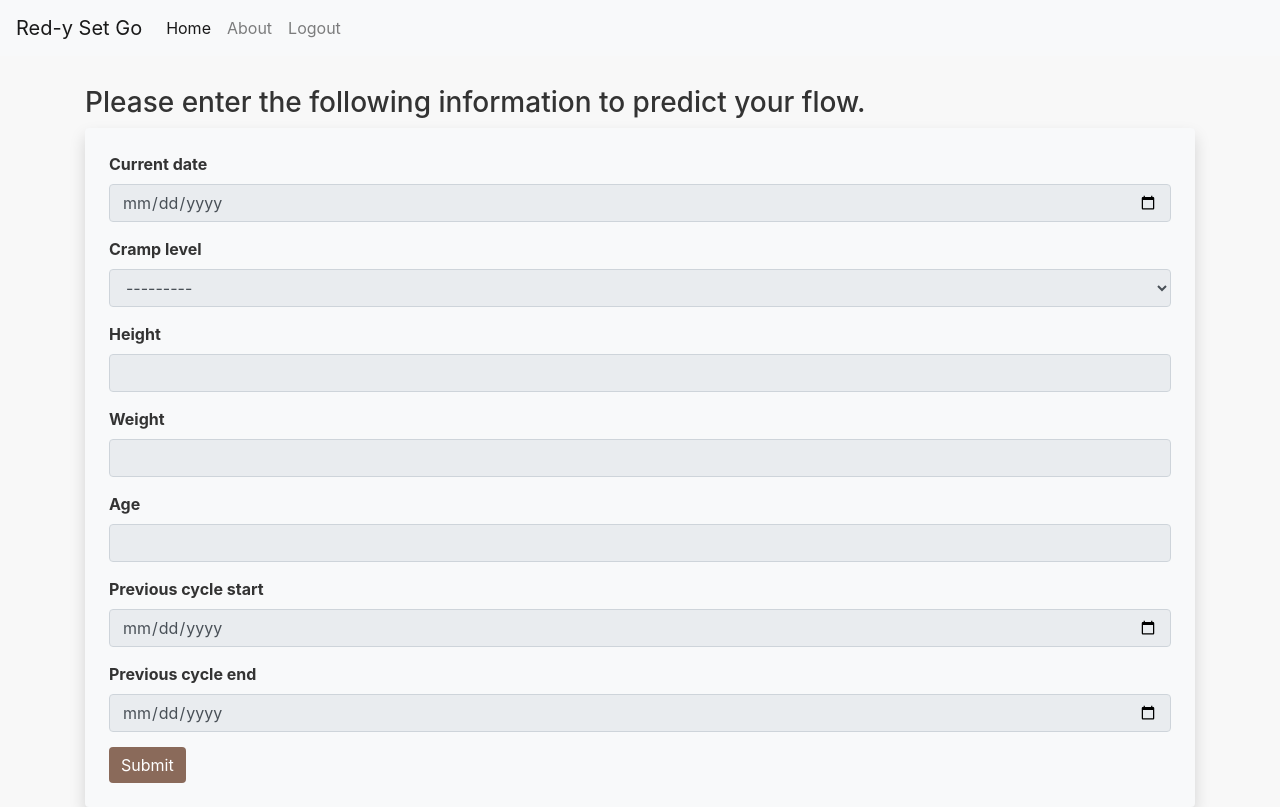
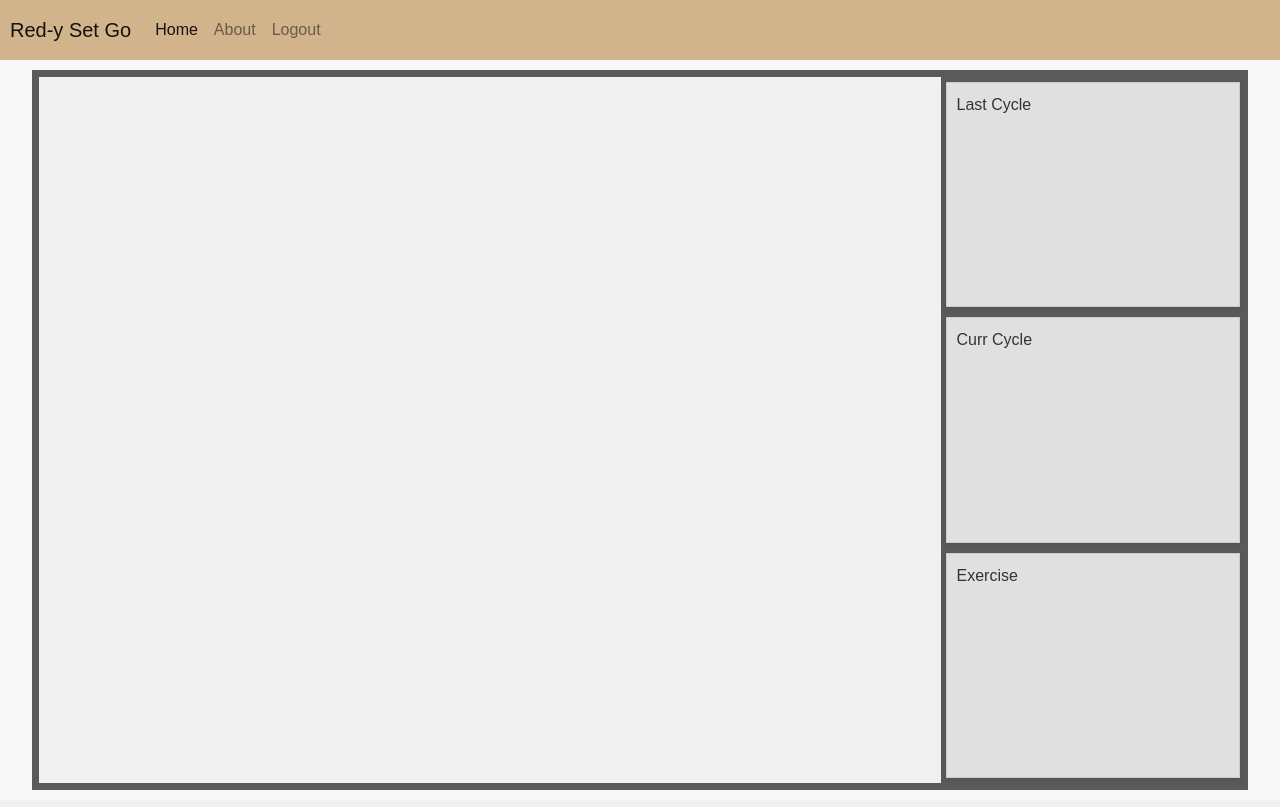
Before and after one commit to advitagelli/Red-y-Set-Go, a Django app: page / in a window 1280 px wide. Run offline with Django 4.2, Linux system fonts and the light colour scheme; the visitor is signed in with stand-in values (Sample User, id 1); some libraries are stand-ins or nearby versions.

Commit message:
home design

```diff
--- a/home/templates/base.html
+++ b/home/templates/base.html
@@ -10,13 +10,69 @@
     </title>
     <link rel="stylesheet" href="https://stackpath.bootstrapcdn.com/bootstrap/4.3.1/css/bootstrap.min.css"  rel="stylesheet" />
     <style>
-      body {
-        background-color: #f8f8f8; /* Light gray background */
-        color: #333; /* Dark text color */
+
+    * {
+      box-sizing: border-box;
+      margin: 0;
+      padding: 0;
     }
 
-    .container {
-        margin-top: 30px;
+    body {
+        display: flex;
+        flex-direction: column; /* Stack children vertically */
+        height: 100vh; /* Full height of the viewport */
+        width: 100vw;
+        margin: 0;
+        padding: 0;
+        font-family: Arial, sans-serif;
+        background-color: #f8f8f8; /* Light gray background */
+        {% comment %} background-color: red; /* Light gray background */ {% endcomment %}
+        color: #333; /* Dark text color */
+        justify-content: left;
+    }
+
+    .navbar {
+        background-color: #D2B48C;
+        color: white;
+        padding: 10px;
+        text-align: center;
+    }
+
+    .up_cont {
+      display: grid;
+      grid-template-columns: 75% 24.5%;
+      width: 95%;
+      height: 90%;
+      background-color: #5A5A5A;
+      padding: 7px;
+      margin: auto;
+    }
+
+    .left {
+      flex: 3;
+      background-color: #f0f0f0;
+      padding: 10px;
+    }
+
+    .right {
+        flex: 1; /* 25% of the width */
+        display: flex;
+        flex-direction: column;
+    }
+
+    .right > div {
+        flex: 1; /* Each section takes equal height */
+        padding: 10px;
+        width: 100%;
+        height: 33%;
+        box-shadow: 0 2px 5px rgba(0, 0, 0, 0.1);
+        border: 1px solid #ccc;
+        margin: 5px; /* Space between sections */
+        background-color: #e0e0e0; /* Default background for each section */
+    }
+
+    h1, h2 {
+        margin: 0 0 10px;
     }
 
     h2 {
@@ -37,11 +93,16 @@
     .form-control {
         background-color: #e9ecef; /* Light gray for inputs */
         border: 1px solid #ced4da; /* Light gray border */
+        width: 100%; /* Full width */
+        padding: 10px; /* Padding inside inputs */
     }
 
     .btn-primary {
         background-color: #8a6a5a; /* Brown button color */
         border: none;
+        color: white; /* White text for buttons */
+        padding: 10px 15px; /* Button padding */
+        cursor: pointer; /* Pointer on hover */
     }
 
     .btn-primary:hover {
@@ -52,12 +113,14 @@
         font-weight: bold;
         color: #333; /* Dark text for labels */
     }
-      .welcome-message {
+
+    .welcome-message {
         font-size: 3rem; /* Large text size */
         color: #333; /* Dark text color */
         text-align: center; /* Center align text */
         margin-bottom: 20px; /* Space below the message */
     }
+
     .welcome-message::after {
         content: '';
         display: block;
@@ -70,7 +133,7 @@
   </style>
   </head>
   <body>
-    <nav class="navbar navbar-expand-lg navbar-light bg-light">
+    <nav class="navbar navbar-expand-lg navbar-light">
       <a class="navbar-brand" href="#">Red-y Set Go</a>
       <button class="navbar-toggler" type="button" data-toggle="collapse" data-target="#navbarNav" aria-controls="navbarNav" aria-expanded="false" aria-label="Toggle navigation"><span class="navbar-toggler-icon"></span></button>
       <div class="collapse navbar-collapse" id="navbarNav">
@@ -97,6 +160,7 @@
         </ul>
       </div>
     </nav>
+    <div class="up_cont">{% block content %} {% endblock %}</div>
       {% if messages %}
           {% for message in messages %}
             <div class="alert alert-warning alert-dismissible fade show" role="alert">
@@ -107,8 +171,8 @@
             </div>
           {% endfor %}
       {% endif %}
-    <div class="container">{% block content %} {% endblock %}</div>
     <script src="https://code.jquery.com/jquery-3.3.1.slim.min.js"></script>
     <script src="https://stackpath.bootstrapcdn.com/bootstrap/4.3.1/js/bootstrap.bundle.min.js" ></script>
   </body>
+
 </html>
--- a/home/templates/home.html
+++ b/home/templates/home.html
@@ -3,9 +3,20 @@
     Home
 {% endblock title %}
 
+{% block styles %}
+
+{% endblock styles %}
+
+
 {% block content %}
-<h3>Please enter the following information to predict your flow.</h3>
-<form method="post" class="bg-light p-4 rounded shadow">
+<div class="left"></div>
+<div class="right">
+    <div class="last-cycle-div">Last Cycle</div>
+    <div class="current-cycle-div">Curr Cycle</div>
+    <div class="exercise-div">Exercise</div>
+</div>
+{% comment %} <h3>Please enter the following information to predict your flow.</h3> {% endcomment %}
+{% comment %} <form method="post" class="bg-light p-4 rounded shadow">
     {% csrf_token %}
 
     <div class="form-group">
@@ -48,5 +59,5 @@
     </div>
 
     <button type="submit" class="btn btn-primary">Submit</button>
-</form>
+</form>  {% endcomment %}
 {% endblock content %}
```
